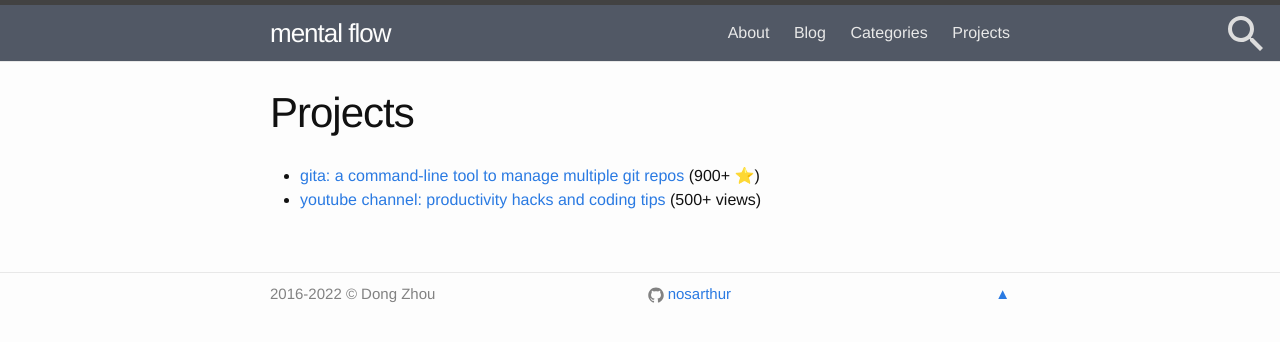
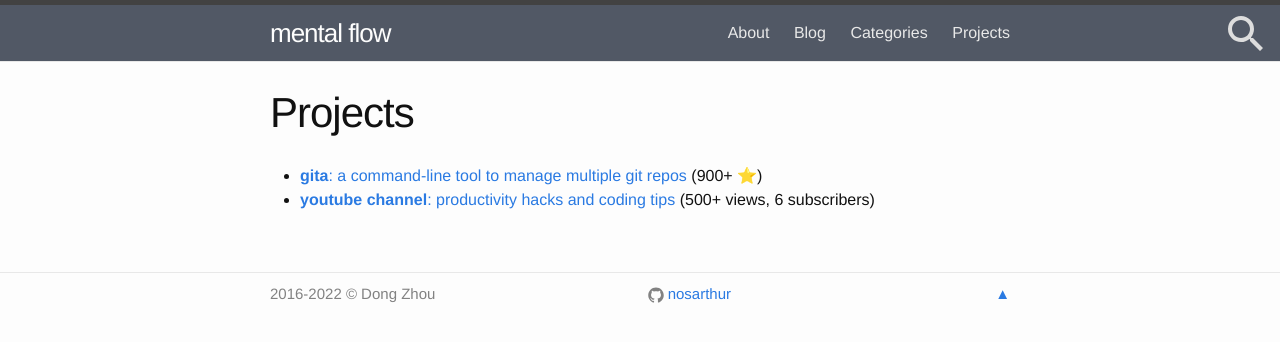
Before and after one commit to nosarthur/nosarthur.github.io, a Jekyll site: the page built from projects.md, in a window 1280 px wide. Shown: the top 342 px of the page. Built offline with Jekyll 4.4.1, drawn with Linux system fonts in a browser that asks for light colours.

Commit message:
minor edits

```diff
--- a/projects.md
+++ b/projects.md
@@ -4,7 +4,7 @@ title: Projects
 permalink: /projects/
 ---
 
-- [gita: a command-line tool to manage multiple git repos](https://github.com/nosarthur/gita)
+- [**gita**: a command-line tool to manage multiple git repos](https://github.com/nosarthur/gita)
   (900+ ⭐)
-- [youtube channel: productivity hacks and coding tips](https://www.youtube.com/channel/UCEkwn6bsFS5p11KoBymEn-Q)
-  (500+ views)
+- [**youtube channel**: productivity hacks and coding tips](https://www.youtube.com/channel/UCEkwn6bsFS5p11KoBymEn-Q)
+  (500+ views, 6 subscribers)
```
